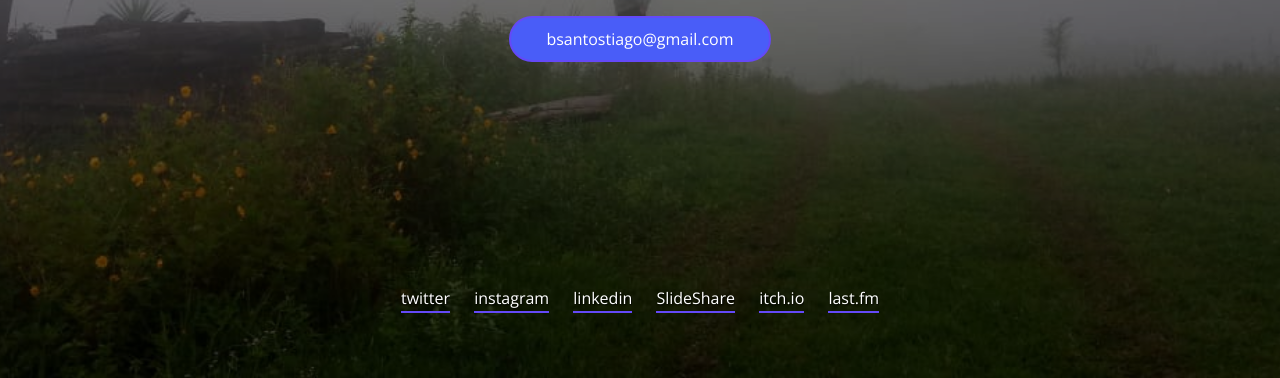
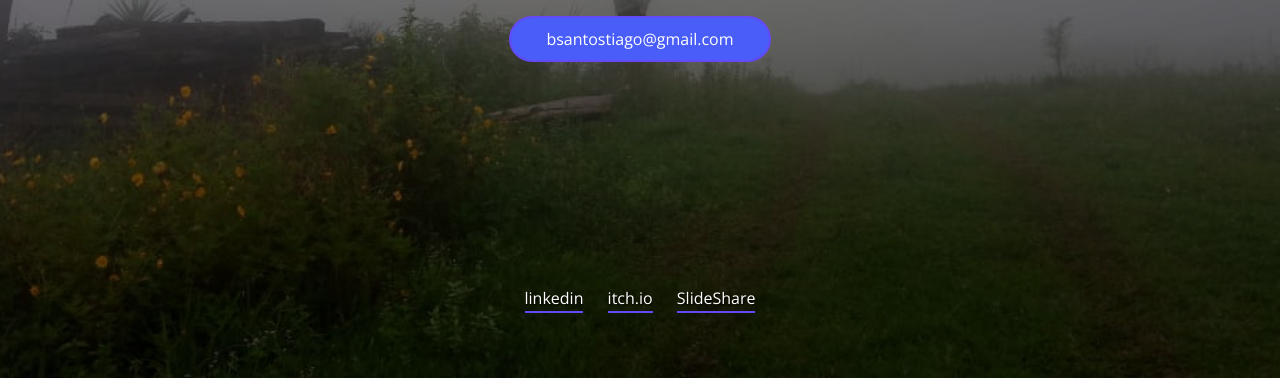
Before and after one commit to bsantostiago/bsantostiago.github.io, a plain HTML site: page index.html in a window 1280 px wide. Shown: the part 422-800 px from the top of the page. Drawn offline with nearby package versions, Linux system fonts and the light colour scheme.

Commit message:
Update index.html

```diff
--- a/index.html
+++ b/index.html
@@ -21,7 +21,7 @@
 	<link href="css/styles.css" rel="stylesheet">
 	<link href="css/responsive.css" rel="stylesheet">
 	<meta name="description" content="Site pessoal do Professor Tiago Bezerra dos Santos com links para redes sociais.">
-	<meta name="keywords" content="web, w3c, html, html5, css, css3, javascript, es6, ecmascript, js, php, mysql, construct2, front-end, back-end, full-stack">
+	<meta name="keywords" content="web, w3c, html, html5, css, css3, javascript, es6, ecmascript, js, php, mysql, construct, front-end, back-end, full-stack">
 	<meta name="author" content="Tiago Bezerra dos Santos">
 </head>
 <body>
@@ -38,12 +38,9 @@
 				<a class="notify-btn" href="mailto:bsantostiago@gmail.com"><b>bsantostiago@gmail.com</b></a>
 
 				<ul class="social-btn font-white">
-					<li><a href="http://twitter.com/_tiagobs" target="_blank">twitter</a></li>
-					<li><a href="https://www.instagram.com/bsantostiago/" target="_blank">instagram</a></li>
 					<li><a href="https://www.linkedin.com/in/tiagobsantos/" target="_blank">linkedin</a></li>
+					<li><a href="https://tiagobsantos.itch.io/" target="_blank">itch.io</a></li>
 					<li><a href="https://www.slideshare.net/tiagobsantos" target="_blank">SlideShare</a></li>
-					<li><a href="https://tiagobsantos.itch.io/" target="_blank">itch.io</a></li>
-					<li><a href="https://www.last.fm/pt/user/tiago2112" target="_blank">last.fm</a></li>
 				</ul><!-- social-btn -->
 
 			</div><!-- display-table -->
```
